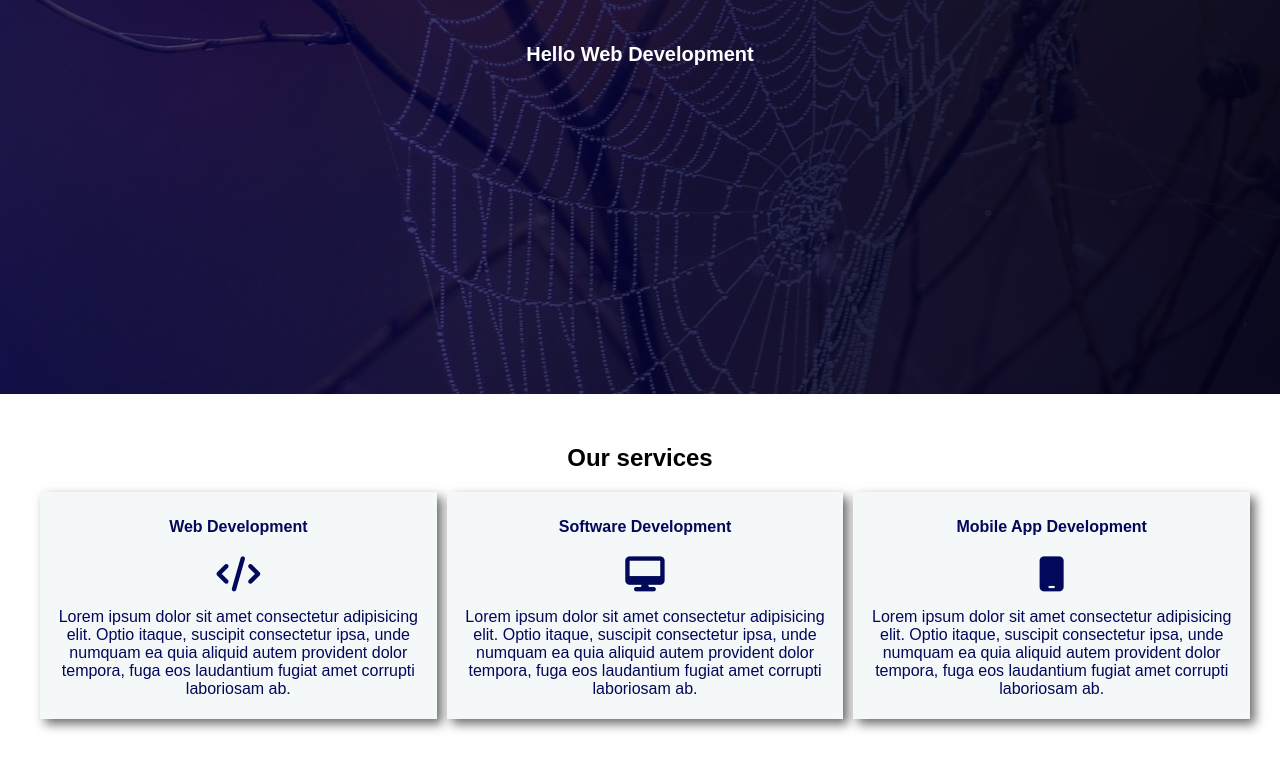
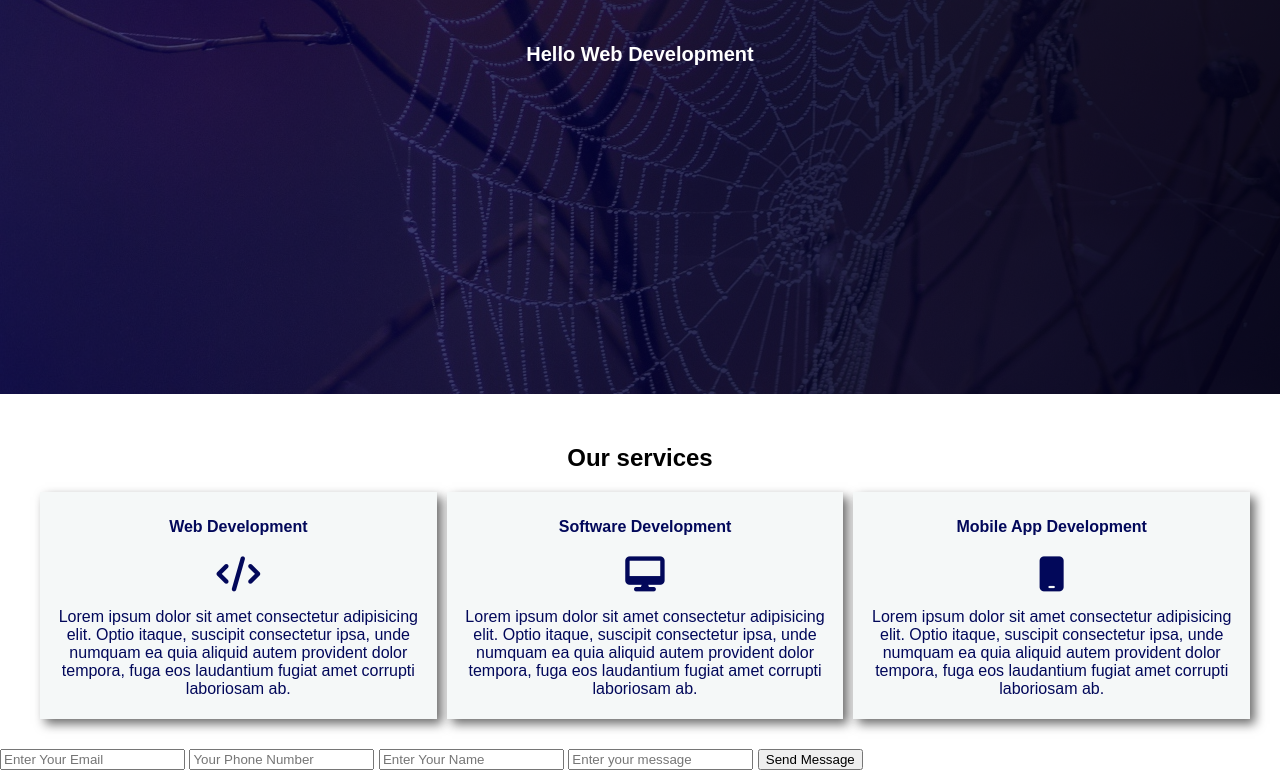
Before and after one commit to if-then-els/js-committed, a plain HTML site: page classes/index.html in a window 1280 px wide. Shown: the part 326-1096 px from the top of the page. Before the commit the page ends 1075 px from the top, so only its background shows below. Drawn offline with Linux system fonts and the light colour scheme.

Commit message:
contact form

```diff
--- a/classes/index.html
+++ b/classes/index.html
@@ -58,5 +58,16 @@
         </div>
     </div>
     </section>
+
+    <!-- Contact Form -->
+     <section class="contact">
+        <form action="">
+            <input type="email" name="email" id="email" placeholder="Enter Your Email">
+            <input type="tel" name="phone" id="phone" placeholder="Your Phone Number">
+            <input type="text" name="Name" id="Name" placeholder="Enter Your Name">
+            <input type="text" name="Message" id="Message" placeholder="Enter your message">
+            <button type="submit">Send Message</button>
+        </form>
+     </section>
 </body>
 </html>
```
